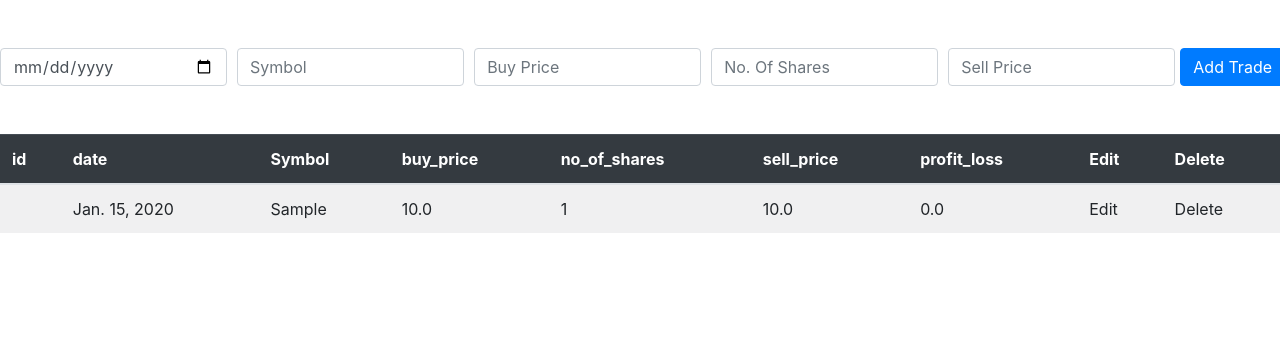
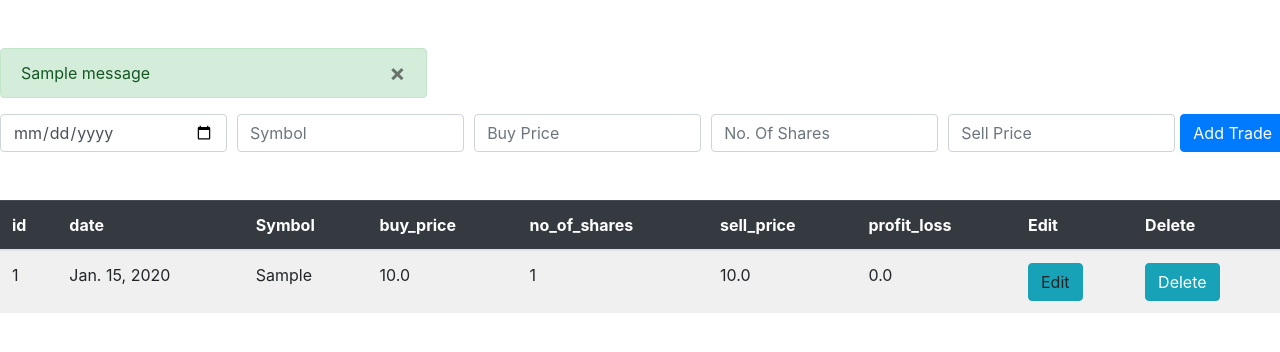
Before and after one commit to Mrunal-Joshi/TradeDiary_Manali, a Django app: page /tradesheet/ in a window 1280 px wide. Shown: the part 56-408 px from the top of the page. Run offline with Django 4.2, Linux system fonts and the light colour scheme; tables that the repository leaves empty hold one stand-in row (values such as "Sample post"); one stand-in notice (Sample message) is shown; some libraries are stand-ins or nearby versions.

Commit message:
added Trade ADD,DELETE option

```diff
--- a/TradeSheet/models.py
+++ b/TradeSheet/models.py
@@ -1,12 +1,12 @@
 from django.db import models
-
+from datetime import datetime
 # Create your models here.
 
 class TradeSheet(models.Model):
 
-    date = models.DateField(auto_now=False, auto_now_add=False)
+    date = models.DateField(auto_now=False, auto_now_add=False,blank=True,default=datetime.now)
     symbol = models.CharField(max_length=8)
-    no_of_shares = models.IntegerField()
+    no_of_shares = models.IntegerField(default=0)
     buy_price = models.FloatField(default=0)
     sell_price = models.FloatField(default=0)
     profit_loss = models.FloatField(default=0)
--- a/TradeSheet/templates/tradesheet.html
+++ b/TradeSheet/templates/tradesheet.html
@@ -8,22 +8,36 @@
 
 {% block body %}
 <br><br>
-<form>
+<form method="POST" action="">
+  {% csrf_token %}
+
+
+  {% if messages %}
+      {% for message in messages %}
+      <div class="alert alert-success col-lg-4" role="alert">
+      {{message}}
+      <button type="button" class="close" data-dismiss="alert" aria-label="Close">
+        <span aria-hidden="true">&times;</span>
+      </button>
+      </div>
+      {% endfor %}
+  {% endif %}
+
   <div class="form-row">
     <div class="col">
-      <input type="date" class="form-control" placeholder="Date">
+      <input type="date" class="form-control" placeholder="Date" name="date">
     </div>
     <div class="col">
-      <input type="text" class="form-control" placeholder="Symbol">
+      <input type="text" class="form-control" placeholder="Symbol" name="symbol">
     </div>
     <div class="col">
-      <input type="text" class="form-control" placeholder="Buy Price">
+      <input type="text" class="form-control" placeholder="Buy Price" name="buy_price">
     </div>
     <div class="col">
-      <input type="text" class="form-control" placeholder="No. Of Shares">
+      <input type="text" class="form-control" placeholder="No. Of Shares" name="no_of_shares">
     </div>
     <div class="col">
-      <input type="text" class="form-control" placeholder="Sell Price">
+      <input type="text" class="form-control" placeholder="Sell Price" name="sell_price">
     </div>
 
     <button type="submit" class="btn btn-primary">Add Trade</button>
@@ -54,18 +68,72 @@
             {% comment %} {% with profit_loss={{6|add:"2"}} %}
             {% endwith %} {% endcomment %}
             <tr>
-            <td>{{mult}}</td>
+            <td>{{i.id}}</td>
             <td>{{i.date}}</td>
             <td>{{i.symbol}}</td>
             <td>{{i.buy_price}}</td>
             <td>{{i.no_of_shares}}</td>
             <td>{{i.sell_price}}</td>
             <td>{{i.sell_price|sub:i.buy_price}}</td>
-            <td>Edit</td>
-            <td>Delete</td>
+            <td><a class="btn btn-info" role="button" aria-pressed="true" data-toggle="modal" data-target="#editMODAL">Edit</a></td>
+            {% comment %} <td><button type="button" class="btn btn-primary" data-toggle="modal" data-target="#editMODAL">
+              Launch demo modal
+            </button></td> {% endcomment %}
+            <td><a href="{% url 'deleteTrade' i.id %}" class="btn btn-info" role="button" aria-pressed="true">Delete</a></td>
             </tr>
 
+            <!-- Modal -->
+            <form method="POST" action="">
+              {% csrf_token %}
+
+              <div class="modal fade" id="editMODAL" tabindex="-1" role="dialog" aria-labelledby="editMODALTitle" aria-hidden="true" >
+                <div class="modal-dialog" role="document">
+                  <div class="modal-content">
+                    <div class="modal-header">
+                      <h5 class="modal-title" id="editMODALTitle">Edit Trade Details</h5>
+                      <button type="button" class="close" data-dismiss="modal" aria-label="Close">
+                        <span aria-hidden="true">&times;</span>
+                      </button>
+                    </div>
+                    <div class="modal-body">
+                        <div class="col">
+                          <input type="date" class="form-control" placeholder="Date" name="date" value="{{i.date}}">
+                        </div><br>
+                        <div class="col">
+                          <input type="text" class="form-control" placeholder="Symbol" name="symbol" value="{{i.symbol}}">
+                        </div><br>
+                        <div class="col">
+                          <input type="text" class="form-control" placeholder="Buy Price" name="buy_price" value="{{i.buy_price}}">
+                        </div><br>
+                        <div class="col">
+                          <input type="text" class="form-control" placeholder="No. Of Shares" name="no_of_shares" value="{{i.no_of_shares}}">
+                        </div><br>
+                        <div class="col">
+                          <input type="text" class="form-control" placeholder="Sell Price" name="sell_price" value="{{i.sell_price}}">
+                        </div><br>
+                        <div class="modal-footer">
+                          <button type="button" class="btn btn-secondary" data-dismiss="modal">Close</button>
+                          <a href="{% url 'editTrade' i.id %}" class="btn btn-info" role="button" aria-pressed="true">Save Changes</a>
+                          {% comment %} <a href="{% url 'deleteTrade' i.id %}" class="btn btn-info" role="button" aria-pressed="true">edit</a> {% endcomment %}
+                        </div>
+
+                    </div>
+
+                  </div>
+                </div>
+              </div>
+            </form>
         {% endfor %}
+
+
+        {% comment %} EDIT FORM {% endcomment %}
+
+        <!-- Button trigger modal -->
+{% comment %} <button type="button" class="btn btn-primary" data-toggle="modal" data-target="#exampleModalLong">
+  Launch demo modal
+</button> {% endcomment %}
+
+
 
     </tbody>
   </table>
--- a/TradeSheet/urls.py
+++ b/TradeSheet/urls.py
@@ -2,5 +2,8 @@ from django.urls import path,include
 from . import views
 
 urlpatterns = [
-    path('',views.displaysheet, name="tradesheet")
+    path('',views.displaysheet, name="tradesheet"),
+    path('edit/<int:id>',views.editTrade, name="editTrade"),
+    path('delete/<int:id>',views.deleteTrade, name="deleteTrade")
+
 ]
--- a/TradeSheet/views.py
+++ b/TradeSheet/views.py
@@ -1,13 +1,38 @@
-from django.shortcuts import render
+from django.shortcuts import render,redirect
 from django.http import HttpResponse
+from .models import TradeSheet
+from .forms import TradeSheetForm
+from django.contrib import messages
 
-from .models import TradeSheet
-# Create your views here.
+
 def displaysheet(request):
     # <QuerySet [{'id': 1, 'date': datetime.date(2022, 11, 16),
     # 'symbol': 'FISV', 'no_of_shares': 12, 'buy_price': 110.0, 'sell_price': 11.0, 'profit_loss': 0.0}
+    if request.method == "POST":
+        form = TradeSheetForm(request.POST or None)
+
+        if form.is_valid():
+            form.save()
+            messages.success(request, ("Trade Added!s"))
+        else:
+            for field in form:
+                print("Field Error:", field.name,  field.errors)
+
+        return redirect('tradesheet')
+
+    else:
+        sheet = TradeSheet.objects.all().values()
+        return render(request,'tradesheet.html',{'sheet':sheet})
+
+
+def editTrade(request,id):
+    #if request.method == "POST":
+    TradeSheet.objects.filter(id=id).delete()
+    return redirect('tradesheet')
+
+def deleteTrade(request,id):
+    TradeSheet.objects.filter(id=id).delete()
     sheet = TradeSheet.objects.all().values()
-    # for i in sheet:
-    #     print(i['profit_loss']=i['sell_price']-i['buy_price'])
-
-    return render(request,'tradesheet.html',{'sheet':sheet})
+    #messages.success(request, ("Trade Deleted!"))
+    return redirect('tradesheet')
+    #return render(request,'tradesheet.html',{'sheet':sheet})
```
Also changed, not shown: TradeSheet/forms.py (+9 -0 lines), TradeSheet/migrations/0003_auto_20221126_0613.py (added), TradeSheet/migrations/0004_alter_tradesheet_date.py (added), TradeSheet/migrations/0005_auto_20221126_0638.py (added), TradeSheet/migrations/0006_auto_20221126_0729.py (added), db.sqlite3.
